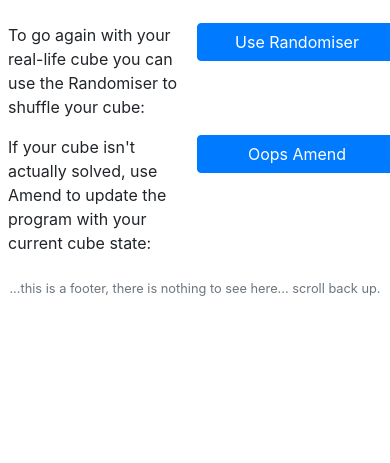
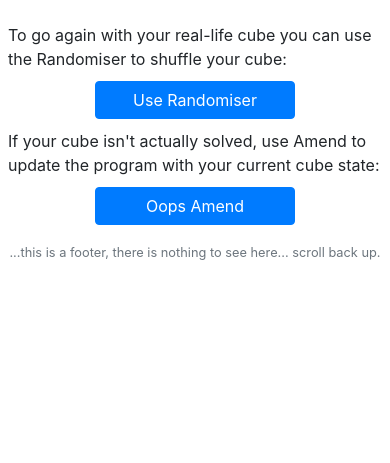
Before and after one commit to samjcox/rubiks, a Flask app: template templates/complete.html in a window 390 px wide. Shown: the part 381-844 px from the top of the page. Run offline with Flask 2, Linux system fonts and the light colour scheme; the template is opened without the code that fills it, so the values that code supplies are empty.

Commit message:
Improve button presentation on small screens
The same layout has now been implemented on this page as has been used
on index.html, solve.html etc pages.

```diff
--- a/templates/complete.html
+++ b/templates/complete.html
@@ -9,7 +9,7 @@
     <h1 style="text-align: center;">Well Done! Your cube is solved!</h1>
 
     <div class="row">
-        <div class="col">
+        <div class="col-sm">
             <div class="iframe-container">
                 <img class="responsive-iframe" src="{{url_for('static', filename='concert-2527495__340_from_pixabay.jpg')}}" alt="Celebration party"/>
             </div>
@@ -17,18 +17,18 @@
     </div>
     </br>
     <div class="row">
-        <div class="col">
-            <p>To go again with your real-life cube you can use the Randomiser to shuffle your cube:</p>
+        <div class="col-sm my-auto">
+            To go again with your real-life cube you can use the Randomiser to shuffle your cube:
         </div>
-        <div class="col-xs-auto">
+        <div class="col-xs-auto centre button-padding">
             <a href="/randomise_user_cube"><button style="width:200px;" class="btn btn-primary" type="button">Use Randomiser</button></a>
         </div>
     </div>
     <div class="row">
-        <div class="col">
-            <p>If your cube isn't actually solved, use Amend to update the program with your current cube state:</p>
+        <div class="col-sm my-auto">
+            If your cube isn't actually solved, use Amend to update the program with your current cube state:
         </div>
-        <div class="col-xs-auto">
+        <div class="col-xs-auto centre button-padding">
             <a href="/amend"><button style="width:200px;" class="btn btn-primary" type="button">Oops Amend</button></a>
         </div>
     </div>
```
